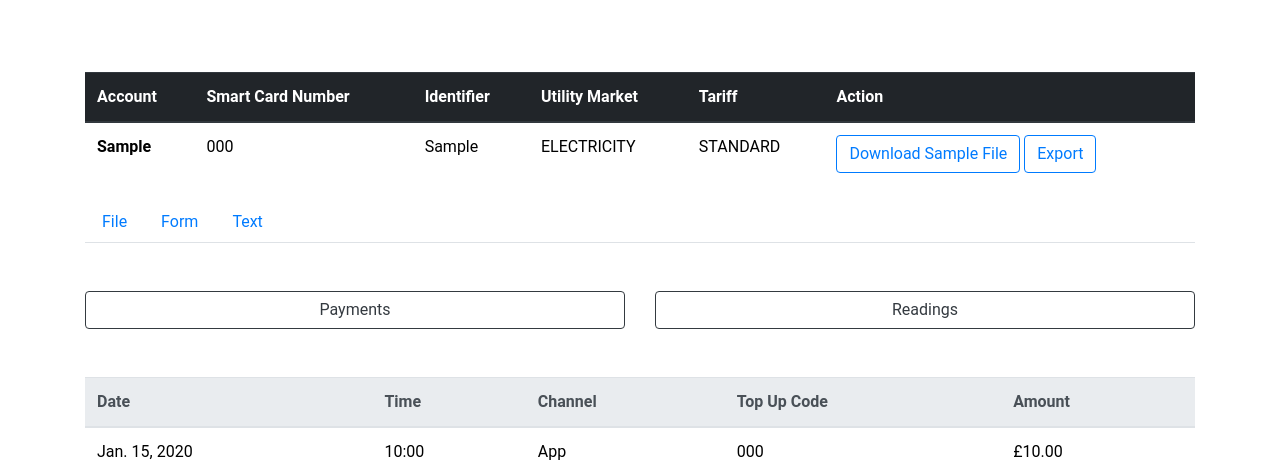
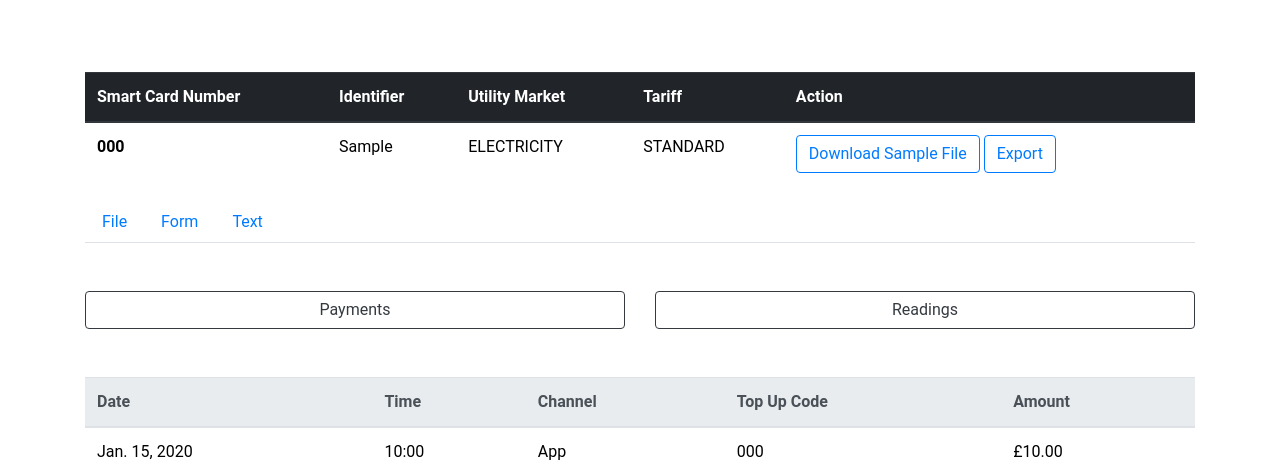
Before and after one commit to hajam09/home, a Django app: a page that uses core/templates/core/meter-point.html in a window 1280 px wide. Shown: the part 56-531 px from the top of the page. Run offline with Django 5.2, Linux system fonts and the light colour scheme; tables that the repository leaves empty hold one stand-in row (values such as "Sample post"); some libraries are stand-ins or nearby versions.

Commit message:
remove account from meterpoint model

```diff
--- a/core/admin.py
+++ b/core/admin.py
@@ -134,7 +134,6 @@ class MeterPointAdmin(admin.ModelAdmin):
         fields = ('date', 'time', 'channel', 'topUpCode', 'amount')
 
     list_display = [
-        'account',
         'smartCardNumber',
         'identifier',
         'utilityMarket',
--- a/core/management/commands/fetch.py
+++ b/core/management/commands/fetch.py
@@ -111,7 +111,6 @@ class Command(BaseCommand):
         meterPoints = MeterPoint.objects.bulk_create(
             [
                 MeterPoint(
-                    account=item.get('account'),
                     smartCardNumber=item.get('smartCardNumber'),
                     identifier=item.get('identifier'),
                     utilityMarket=item.get('utilityMarket'),
--- a/core/models.py
+++ b/core/models.py
@@ -131,7 +131,6 @@ class MeterPoint(models.Model):
         SAFEGUARD_PAYG = 'SAFEGUARD_PAYG', _('Safeguard PAYG')
         OTHER = 'OTHER', _('Other')
 
-    account = models.CharField(max_length=64, null=True)
     smartCardNumber = models.CharField(max_length=64)
     identifier = models.CharField(max_length=64, unique=True)
     utilityMarket = models.CharField(max_length=64, choices=UtilityMarket.choices)
--- a/core/templates/core/energy-payments-dashboard.html
+++ b/core/templates/core/energy-payments-dashboard.html
@@ -8,7 +8,6 @@
                 <table class='table table-sm mt-5'>
                     <thead class='thead-dark'>
                     <tr>
-                        <th scope='col' class='text-nowrap'>Account</th>
                         <th scope='col' class='text-nowrap'>Smart Card Number</th>
                         <th scope='col' class='text-nowrap'>Identifier</th>
                         <th scope='col' class='text-nowrap'>Utility Market</th>
@@ -20,8 +19,7 @@
 
                     {% for mp in meterPoints %}
                         <tr>
-                            <th scope='row'>{{ mp.account }}</th>
-                            <td class='text-nowrap'>{{ mp.smartCardNumber }}</td>
+                            <th scope='row'>{{ mp.smartCardNumber }}</th>
                             <td class='text-nowrap'>{{ mp.identifier }}</td>
                             <td class='text-nowrap'>{{ mp.utilityMarket }}</td>
                             <td class='text-nowrap'>{{ mp.tariff }}</td>
--- a/core/templates/core/meter-point.html
+++ b/core/templates/core/meter-point.html
@@ -7,7 +7,6 @@
             <table class='table'>
                 <thead class='thead-dark'>
                 <tr>
-                    <th scope='col' class='text-nowrap'>Account</th>
                     <th scope='col' class='text-nowrap'>Smart Card Number</th>
                     <th scope='col' class='text-nowrap'>Identifier</th>
                     <th scope='col' class='text-nowrap'>Utility Market</th>
@@ -17,8 +16,7 @@
                 </thead>
                 <tbody>
                 <tr>
-                    <th scope='row'>{{ meterPoint.account }}</th>
-                    <td class='text-nowrap'>{{ meterPoint.smartCardNumber }}</td>
+                    <th scope='row'>{{ meterPoint.smartCardNumber }}</th>
                     <td class='text-nowrap'>{{ meterPoint.identifier }}</td>
                     <td class='text-nowrap'>{{ meterPoint.utilityMarket }}</td>
                     <td class='text-nowrap'>{{ meterPoint.tariff }}</td>
```
Also changed, not shown: core/migrations/0001_initial.py.
